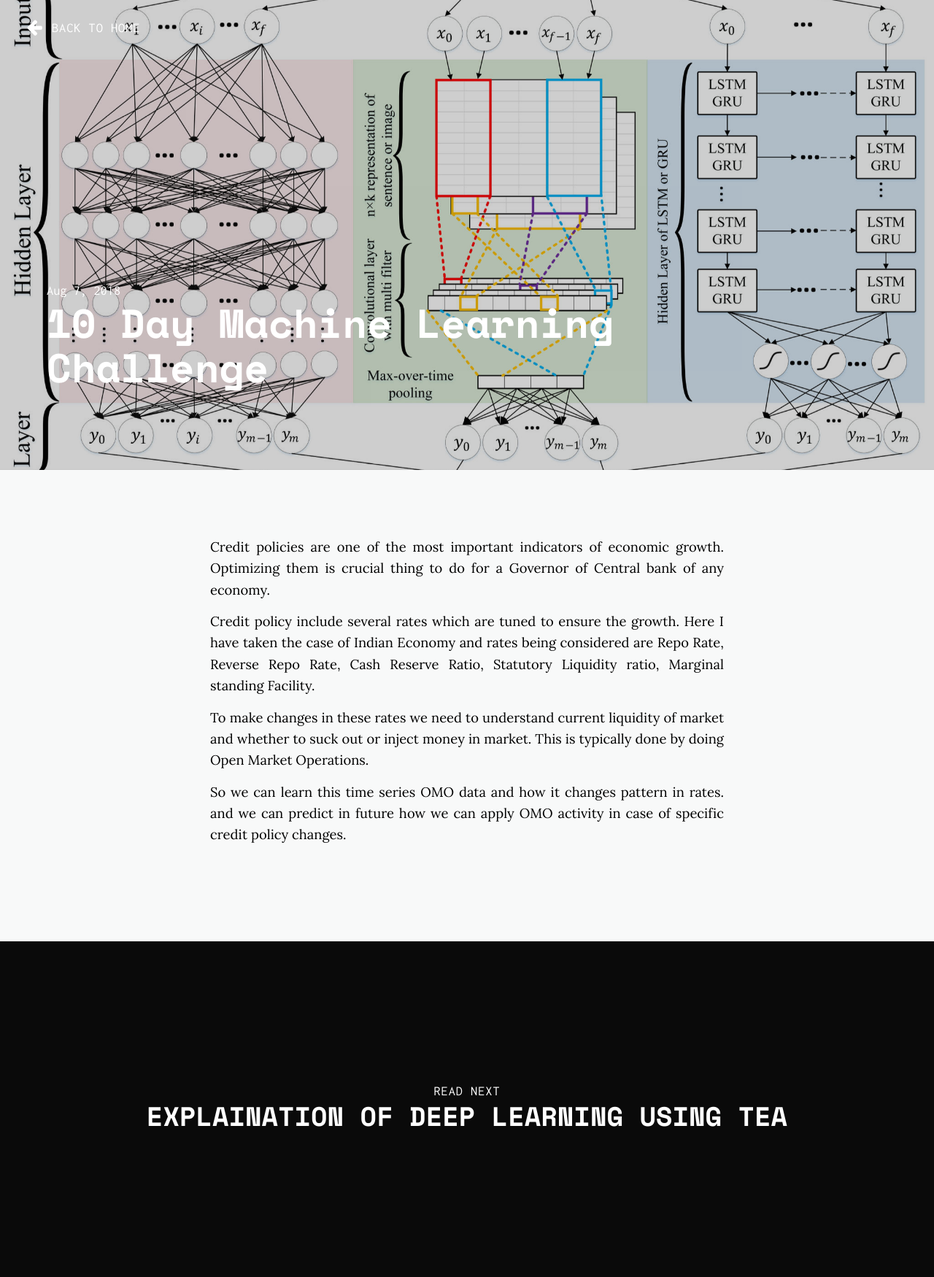
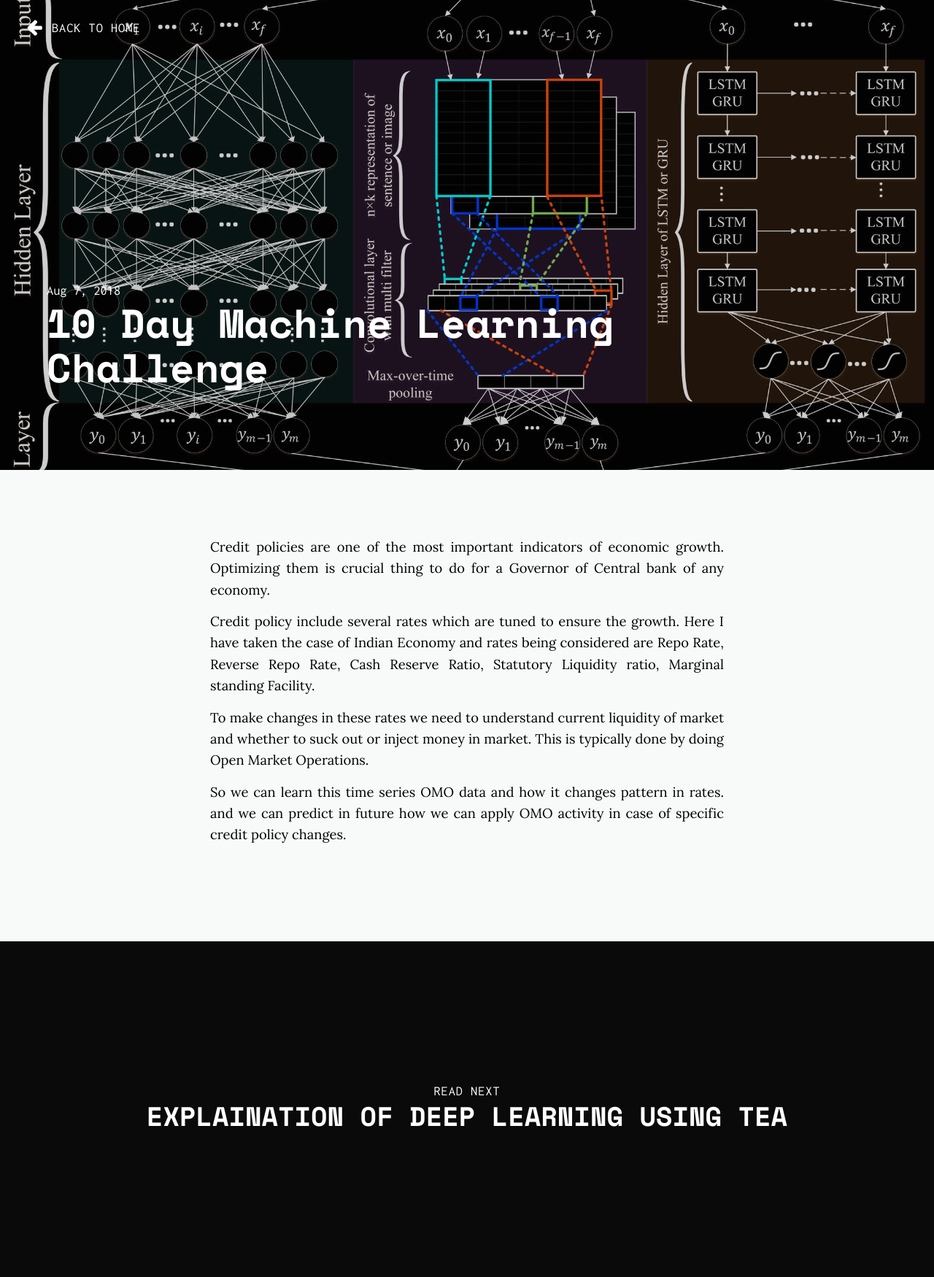
Before and after one commit to daftengineer/daftengineer.github.io, a Jekyll site: the page built from _posts/2018-08-07-ml-challange.markdown, in a window 1280 px wide. Shown: the whole page at 73% size. Built offline with Jekyll 4.4.1, drawn with Linux system fonts in a browser that asks for light colours; nearby versions of some CDN libraries.

Commit message:
Update 2018-08-07-ml-challange.markdown

```diff
--- a/_posts/2018-08-07-ml-challange.markdown
+++ b/_posts/2018-08-07-ml-challange.markdown
@@ -3,7 +3,7 @@ layout: post
 title: "10 Day Machine Learning Challenge"
 date: 2018-08-07
 description: Using different Apache Spark and TensorFlow Library, I will be making a machine learning project everyday for next 10 days
-image: "background-image: url('https://daftengineer.github.io/media_assets/machine_learning.jpg')"
+image: "background-image: url('https://daftengineer.github.io/media_assets/machine_learning.jpg');filter:invert(100%);"
 image-sm: https://daftengineer.github.io/media_assets/machine_learning.jpg
 ---
 <!--background-color: #2F2727;  background-image: url(images/radial_bg.png);  background-position: center center;  background-repeat: no-repeat;  background: -webkit-gradient(radial, center center, 0, center center, 460, from(#1a82f7), to(#2F2727));  background: -webkit-radial-gradient(circle, #1a82f7, #2F2727);  background: -moz-radial-gradient(circle, #1a82f7, #2F2727);  background: -ms-radial-gradient(circle, #1a82f7, #2F2727); -->
```
